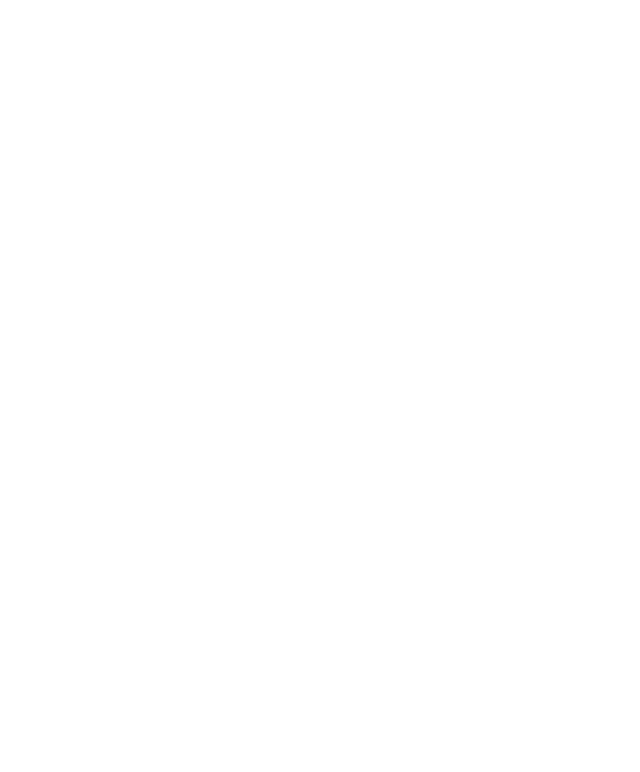
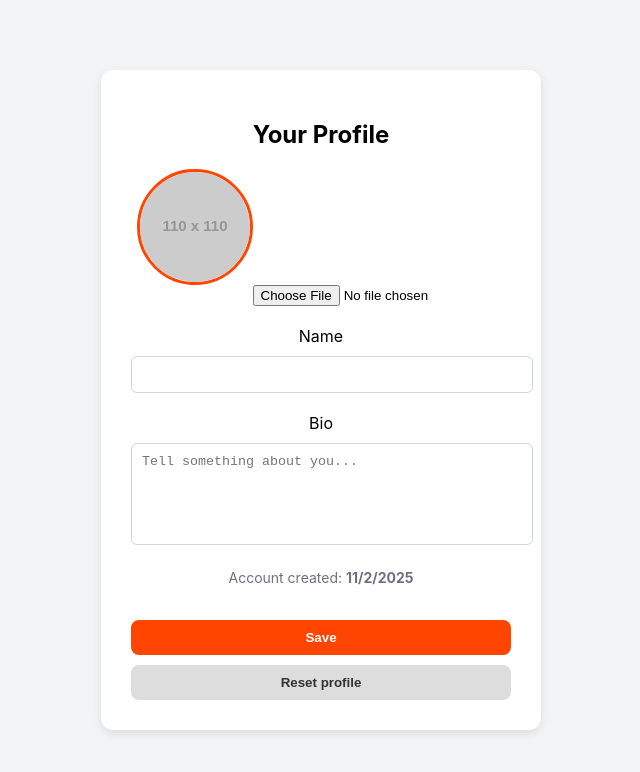
Before and after one commit to froganu/Lab-AS, a React (Create React App) app in the folder frontend/: page /profile in a window 1280 px wide. Before the commit this address had no page. Shown: the top 772 px of the page, without its empty margins (319-959 px from the left). Built offline with nearby package versions, Linux system fonts and the light colour scheme.

Commit message:
profile view done

```diff
--- a/frontend/src/App.jsx
+++ b/frontend/src/App.jsx
@@ -7,6 +7,9 @@
 import Forum from "./pages/Forum";
 import Post from "./pages/Post";
 import CreatePost from "./pages/CreatePost";
+import Profile from "./pages/Profile";
+import LookProfile from "./pages/LookProfile";
+
 
 function AppRoutes() {
   const { isLoading, isAuthenticated } = useAuth0();
@@ -28,6 +31,10 @@
       <Route path="/forum" element={<Forum />} />
       <Route path="/post/:postId" element={<Post />} />
       <Route path="/create-post/" element={<CreatePost />} />
+      <Route path="/profile" element={<Profile />} />
+      <Route path="/look-profile" element={<LookProfile />} />
+
+
     </Routes>
   );
 }
--- a/frontend/src/pages/Forum.jsx
+++ b/frontend/src/pages/Forum.jsx
@@ -104,7 +104,13 @@
           <input type="search" placeholder="Search" aria-label="Search" style={styles.searchInput} />
         </form>
         <nav style={styles.actions}>
-          <button type="button" style={styles.btn}>Profile</button>
+          <button
+          type="button"
+          style={styles.btn}
+          onClick={() => navigate("/profile")}
+          >
+            Profile
+          </button>
           <button
             type="button"
             style={{ ...styles.btn, ...styles.primary }}
@@ -130,9 +136,26 @@
               >
                 {/* header row with username on the left */}
                 <div style={{ width: '100%', display: 'flex', justifyContent: 'space-between', alignItems: 'center'}}>
-                  <span style={{ fontSize: 16, color: '#3b3a3aff' }}>
-                    {p.username ?? 'anonymous'} · {formatRelativeTime(p.created_at)}
-                  </span>
+                  <div style={{ display: 'flex', alignItems: 'center', gap: 8 }}>
+                    {localStorage.getItem('avatar') && (
+                      <img
+                        src={localStorage.getItem('avatar')}
+                        alt="Avatar"
+                        style={{ width: 32, height: 32, borderRadius: '50%', objectFit: 'cover' }}
+                      />
+                    )}
+                    <div>
+                      <a
+                        href="/look-profile"
+                        style={{ fontWeight: 600, color: '#111827', textDecoration: 'none' }}
+                      >
+                        {localStorage.getItem("username") ?? "anonymous"}
+                      </a>
+                      <div style={{ fontSize: 12, color: '#6b7280' }}>
+                        {localStorage.getItem('bio') ?? ''}
+                      </div>
+                    </div>
+                  </div>
                 </div>
 
                 <p style={styles.title}>{p.title}</p>
--- /dev/null
+++ b/frontend/src/pages/LookProfile.jsx
@@ -0,0 +1,59 @@
+import { useNavigate } from "react-router-dom";
+
+export default function LookProfile() {
+  const navigate = useNavigate();
+
+  const username = localStorage.getItem("username") ?? "anonymous";
+  const bio = localStorage.getItem("bio") ?? "This user hasn't written a bio yet.";
+  const avatar = localStorage.getItem("avatar") ?? null; // URL o null
+
+  const styles = {
+    container: {
+      minHeight: "100vh",
+      display: "flex",
+      justifyContent: "center",
+      alignItems: "center",
+      backgroundColor: "#f3f4f6"
+    },
+    card: {
+      backgroundColor: "#fff",
+      padding: 30,
+      borderRadius: 8,
+      boxShadow: "0 2px 6px rgba(0,0,0,0.1)",
+      minWidth: 320,
+      textAlign: "center"
+    },
+    avatar: {
+      width: 100,
+      height: 100,
+      borderRadius: "50%",
+      objectFit: "cover",
+      marginBottom: 20,
+      backgroundColor: "#d1d5db"
+    },
+    name: { fontSize: 24, fontWeight: 700, marginBottom: 10 },
+    bio: { fontSize: 14, color: "#6b7280", marginBottom: 20 },
+    button: {
+      padding: "10px 20px",
+      backgroundColor: "#ff4500",
+      color: "white",
+      border: "none",
+      borderRadius: 6,
+      cursor: "pointer",
+      fontWeight: 600
+    }
+  };
+
+  return (
+    <div style={styles.container}>
+      <div style={styles.card}>
+        {avatar && <img src={avatar} alt="Avatar" style={styles.avatar} />}
+        <div style={styles.name}>{username}</div>
+        <div style={styles.bio}>{bio}</div>
+        <button style={styles.button} onClick={() => navigate("/forum")}>
+          Back to Forum
+        </button>
+      </div>
+    </div>
+  );
+}
--- a/frontend/src/pages/Post.jsx
+++ b/frontend/src/pages/Post.jsx
@@ -51,7 +51,7 @@
       const newCommentObj = {
         id: data.commentId,
         user_id: 1,
-        username: post.username, // TODO: Use actual logged-in username
+        username: localStorage.getItem("username") ?? "anonymous",
         content: newComment,
         created_at: new Date().toISOString()
       };
@@ -156,7 +156,24 @@
       </Link>
 
       <div style={{ maxWidth: 720, margin: '0 auto', padding: 16, paddingTop: 48 }}>
-        <p style={{ color: '#6b7280' }}>{post.username ?? 'anonymous'}</p>
+        <div style={{ display: "flex", alignItems: "center", gap: 8, marginBottom: 8 }}>
+          {localStorage.getItem("avatar") && (
+            <img
+              src={localStorage.getItem("avatar")}
+              alt="Avatar"
+              style={{ width: 32, height: 32, borderRadius: "50%", objectFit: "cover" }}
+            />
+          )}
+          <div>
+            <Link to="/look-profile" style={{ fontWeight: 600, color: "#111827", textDecoration: "none" }}>
+              {localStorage.getItem("username") ?? "anonymous"}
+            </Link>
+            <div style={{ fontSize: 12, color: "#6b7280" }}>
+              {localStorage.getItem("bio") ?? ""}
+            </div>
+          </div>
+        </div>
+
         <h1>{post.title}</h1>
 
         {post.image_url && <img src={post.image_url} alt={post.title} style={{ width: '100%', borderRadius: 6 }} />}
@@ -205,7 +222,7 @@
             comments.map(c => (
               <li key={c.id} style={styles.commentItem}>
                 <p style={{ margin: 0, fontSize: 12, color: '#6b7280' }}>
-                  {c.username ?? 'anonymous'}
+                  {localStorage.getItem("username") ?? "anonymous"}
                 </p>
                 <p style={{ margin: '4px 0 0 0' }}>{c.content}</p>
               </li>
--- /dev/null
+++ b/frontend/src/pages/Profile.jsx
@@ -0,0 +1,171 @@
+import { useState, useEffect } from "react";
+import { useNavigate } from "react-router-dom";
+
+export default function Profile() {
+  const navigate = useNavigate();
+
+  const [name, setName] = useState("");
+  const [bio, setBio] = useState("");
+  const [avatar, setAvatar] = useState("");
+  const [createdAt, setCreatedAt] = useState("");
+
+  // Carregar dades
+  useEffect(() => {
+    const savedName = localStorage.getItem("username");
+    const savedBio = localStorage.getItem("bio");
+    const savedAvatar = localStorage.getItem("avatar");
+    const savedDate = localStorage.getItem("createdAt");
+
+    if (savedName) setName(savedName);
+    if (savedBio) setBio(savedBio);
+    if (savedAvatar) setAvatar(savedAvatar);
+
+    if (savedDate) {
+      setCreatedAt(savedDate);
+    } else {
+      const now = new Date().toLocaleDateString();
+      localStorage.setItem("createdAt", now);
+      setCreatedAt(now);
+    }
+  }, []);
+
+  // Guardar
+  const handleSave = () => {
+    if (!name.trim()) return;
+
+    localStorage.setItem("username", name);
+    localStorage.setItem("bio", bio);
+    localStorage.setItem("avatar", avatar);
+
+    navigate("/forum");
+  };
+
+  // Reset
+  const handleReset = () => {
+    localStorage.removeItem("username");
+    localStorage.removeItem("bio");
+    localStorage.removeItem("avatar");
+    navigate("/profile");
+    window.location.reload();
+  };
+
+  // Pujar imatge de perfil
+  const handleImageUpload = (e) => {
+    const file = e.target.files[0];
+    if (!file) return;
+
+    const reader = new FileReader();
+    reader.onloadend = () => setAvatar(reader.result);
+    reader.readAsDataURL(file);
+  };
+
+  const styles = {
+    container: {
+      minHeight: "100vh",
+      display: "flex",
+      justifyContent: "center",
+      alignItems: "center",
+      backgroundColor: "#f3f4f6"
+    },
+    card: {
+      backgroundColor: "#fff",
+      padding: 30,
+      borderRadius: 12,
+      boxShadow: "0 3px 10px rgba(0,0,0,0.1)",
+      minWidth: 380,
+      textAlign: "center"
+    },
+    avatar: {
+      width: 110,
+      height: 110,
+      borderRadius: "50%",
+      objectFit: "cover",
+      marginBottom: 15,
+      border: "3px solid #ff4500"
+    },
+    input: {
+      width: "100%",
+      padding: 10,
+      marginTop: 10,
+      borderRadius: 6,
+      border: "1px solid #d1d5db"
+    },
+    textarea: {
+      width: "100%",
+      padding: 10,
+      height: 80,
+      resize: "none",
+      marginTop: 10,
+      borderRadius: 6,
+      border: "1px solid #d1d5db"
+    },
+    button: {
+      marginTop: 20,
+      width: "100%",
+      padding: "10px 20px",
+      backgroundColor: "#ff4500",
+      color: "white",
+      border: "none",
+      borderRadius: 8,
+      cursor: "pointer",
+      fontWeight: 600
+    },
+    resetBtn: {
+      marginTop: 10,
+      backgroundColor: "#ddd",
+      color: "#333"
+    }
+  };
+
+  return (
+    <div style={styles.container}>
+      <div style={styles.card}>
+        <h2>Your Profile</h2>
+
+        {/* Avatar */}
+        <img
+          src={avatar || "https://via.placeholder.com/110"}
+          alt="avatar"
+          style={styles.avatar}
+        />
+        <input
+          type="file"
+          accept="image/*"
+          onChange={handleImageUpload}
+          style={{ marginTop: 10 }}
+        />
+
+        {/* Name */}
+        <label style={{ display: "block", marginTop: 20 }}>Name</label>
+        <input
+          style={styles.input}
+          value={name}
+          onChange={(e) => setName(e.target.value)}
+        />
+
+        {/* Bio */}
+        <label style={{ display: "block", marginTop: 20 }}>Bio</label>
+        <textarea
+          style={styles.textarea}
+          value={bio}
+          onChange={(e) => setBio(e.target.value)}
+          placeholder="Tell something about you..."
+        />
+
+        {/* Created date */}
+        <p style={{ marginTop: 20, color: "#6b7280", fontSize: 14 }}>
+          Account created: <strong>{createdAt}</strong>
+        </p>
+
+        {/* Buttons */}
+        <button style={styles.button} onClick={handleSave}>
+          Save
+        </button>
+
+        <button style={{ ...styles.button, ...styles.resetBtn }} onClick={handleReset}>
+          Reset profile
+        </button>
+      </div>
+    </div>
+  );
+}
--- a/frontend/src/pages/Register.jsx
+++ b/frontend/src/pages/Register.jsx
@@ -11,6 +11,20 @@
 
   const handleRegister = async (e) => {
     e.preventDefault();
+    const form = e.target;
+    if (!form.checkValidity()) {
+      form.reportValidity();
+      return;
+    }
+
+    // Validació addicional de l'email
+    const emailRegex = /^[a-zA-Z0-9._%+-]+@[a-zA-Z0-9-]+(\.[a-zA-Z0-9-]+)*\.[a-zA-Z]{2,}$/;
+    if (!emailRegex.test(email)) {
+      setSuccess(false);
+      setMessage("Introdueix una adreça de correu vàlida");
+      return;
+    }
+
     try {
       const res = await fetch(`${process.env.REACT_APP_API_URL}/auth/register`, {
         method: "POST",
@@ -265,12 +279,6 @@
           </div>
         )}
 
-        {/*<p style={styles.terms}>
-          By continuing, you agree to our{' '}
-          <a href="/terms" style={styles.link}>User Agreement</a> and{' '}
-          <a href="/privacy" style={styles.link}>Privacy Policy</a>
-        </p>*/}
-
         <div style={styles.divider}>
           <div style={styles.dividerLine} />
           <span style={styles.dividerText}>or</span>
```
Also changed, not shown: 1 other file (tests, documents, lock files or other folders).
